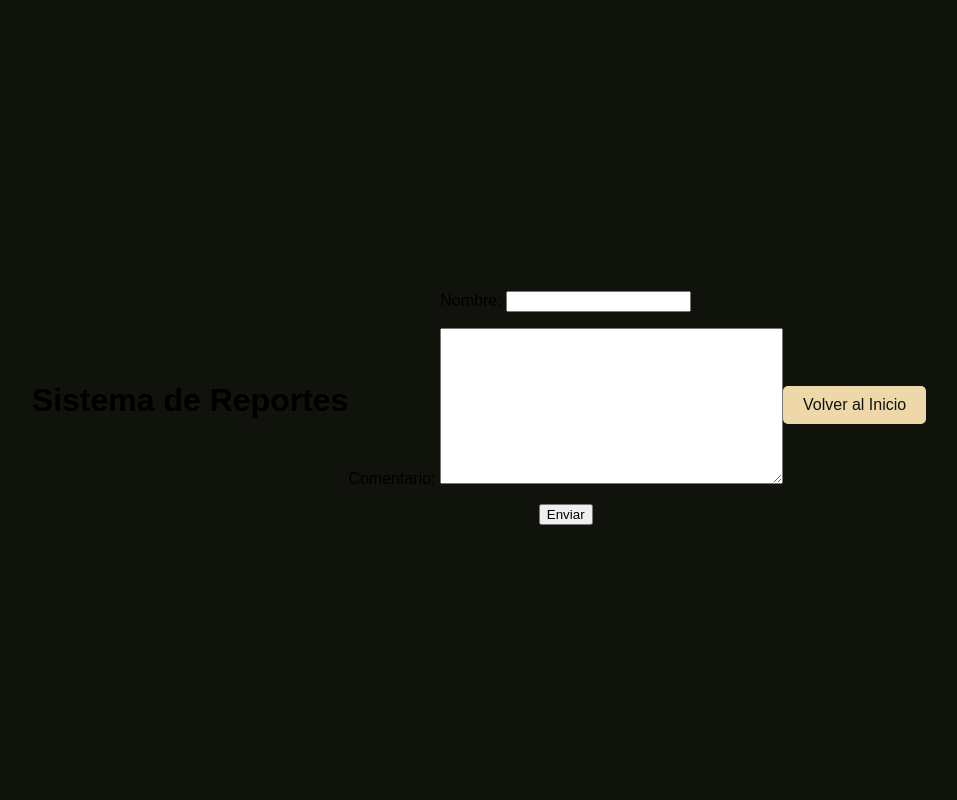
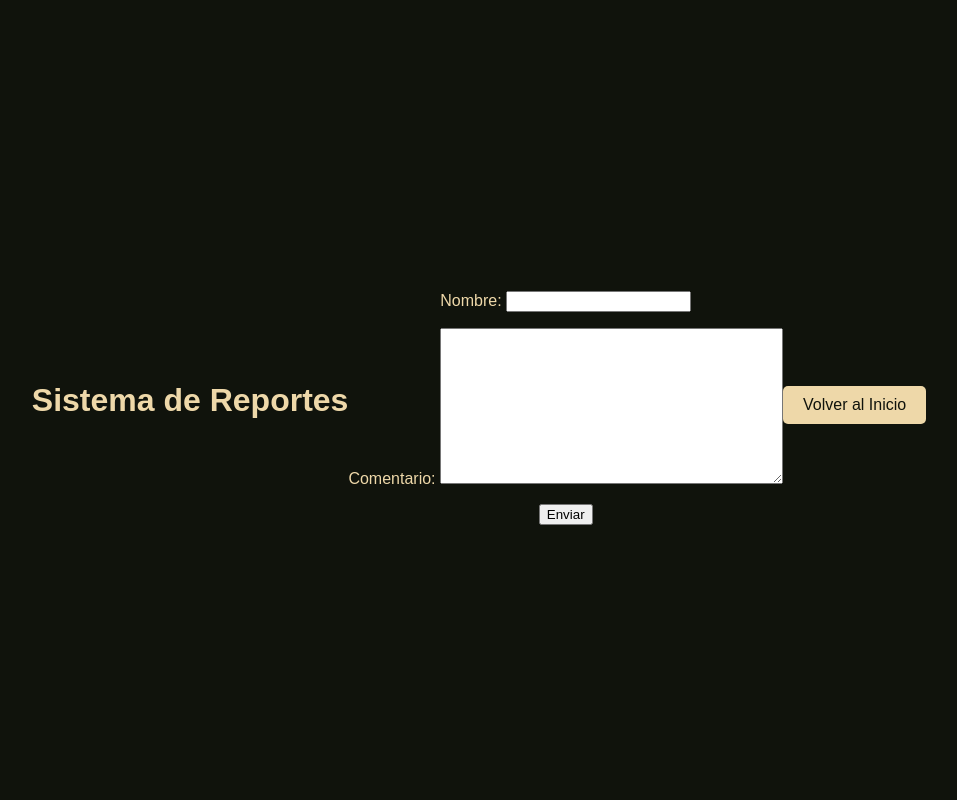
Before and after one commit to IsiOgas/web-binkerton, a Django app: page /reportes/ in a window 1280 px wide. Shown: the whole page, without its empty margins (161-1118 px from the left). Run offline with Django 5.2, Linux system fonts and the light colour scheme.

Commit message:
nueva paleta de colores para home y reportes

```diff
--- a/myapp/templates/home.html
+++ b/myapp/templates/home.html
@@ -16,6 +16,7 @@
             height: 100vh;
             margin: 0;
             text-align: center;
+            color: #EED8A9;
         }
         h1 {
             font-size: 3em;
--- a/myapp/templates/reportes.html
+++ b/myapp/templates/reportes.html
@@ -14,6 +14,7 @@
             height: 100vh;
             margin: 0;
             text-align: center;
+            color: #EED8A9;
         }
         .buttons {
             text-align: center;
```
